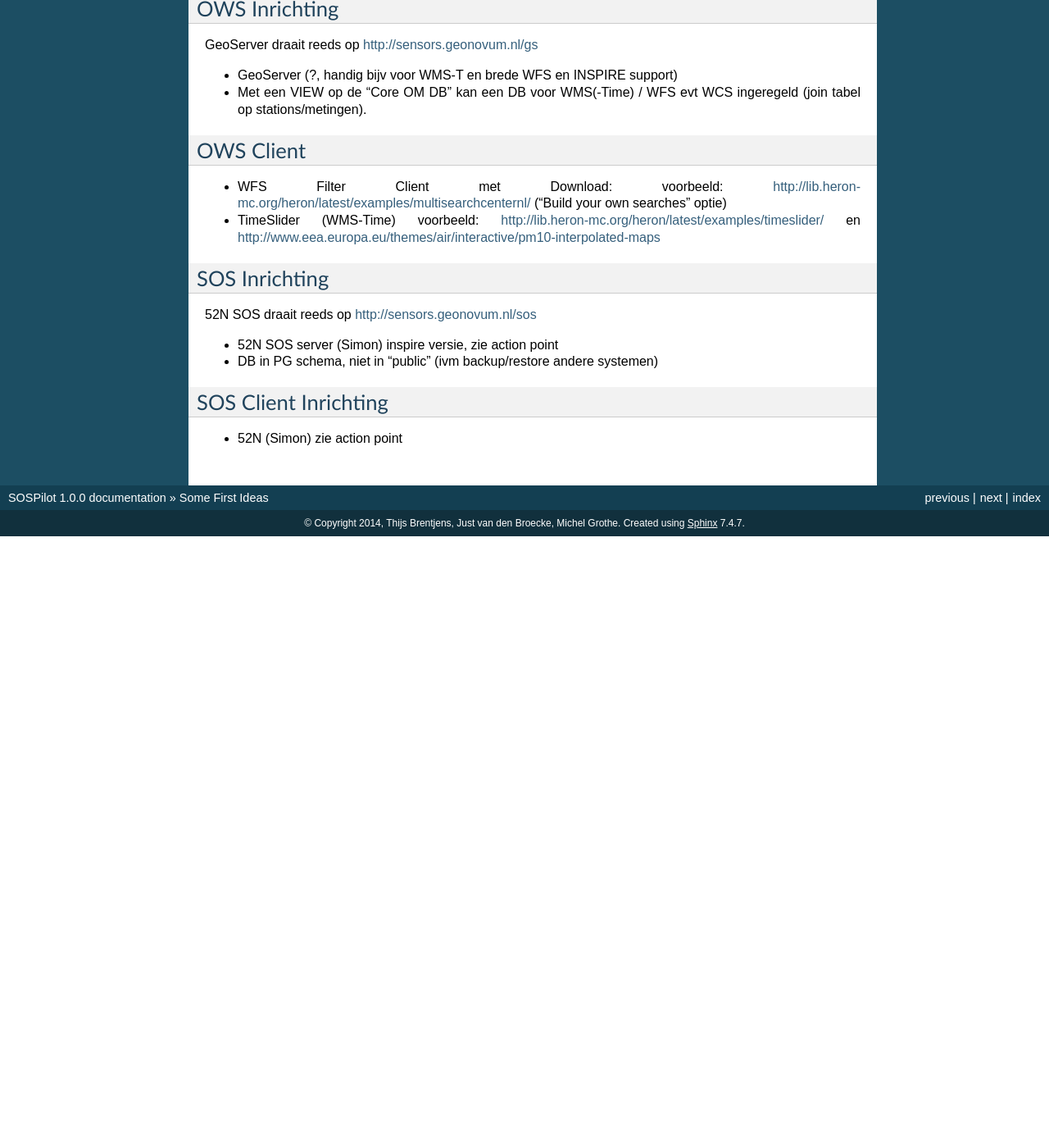
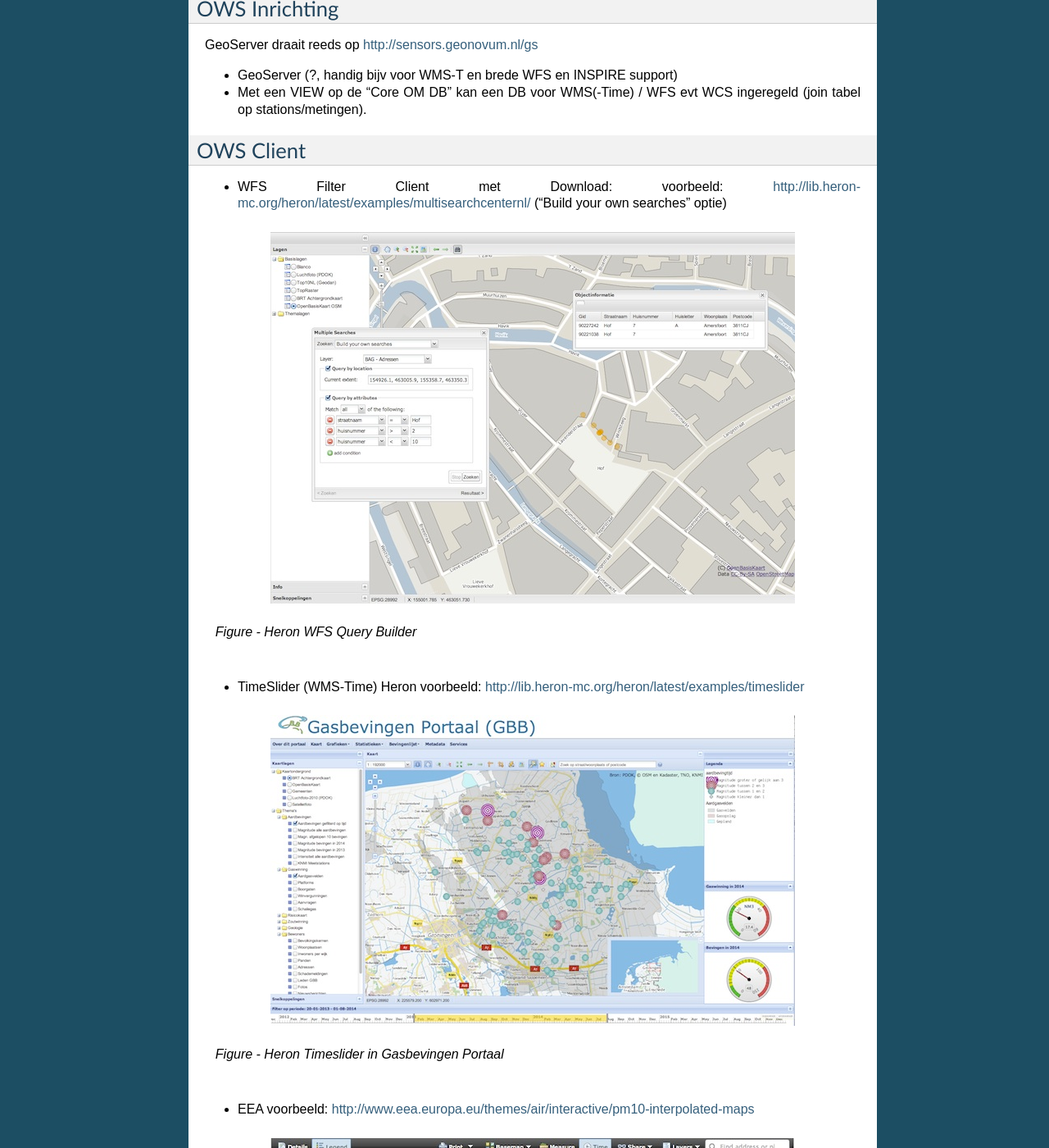
Before and after one commit to Geonovum/sospilot, a Sphinx documentation site: the page built from docs/ideas.rst, in a window 1280 px wide and 1400 px high, scrolled down 2172 px. Shown: the whole window at 82% size. Built offline with Sphinx 7.4.7, drawn with Linux system fonts in a browser that asks for light colours; before the commit the page ends 2826 px from its top, so only the background shows below that; some of the changed text lies outside the part shown.

Commit message:
some more figures with ideas docs

```diff
--- a/docs/ideas.rst
+++ b/docs/ideas.rst
@@ -83,7 +83,25 @@
 
 
 * WFS Filter Client met Download: voorbeeld: http://lib.heron-mc.org/heron/latest/examples/multisearchcenternl/ (“Build your own searches” optie)
-* TimeSlider (WMS-Time)  voorbeeld:  http://lib.heron-mc.org/heron/latest/examples/timeslider/ en http://www.eea.europa.eu/themes/air/interactive/pm10-interpolated-maps
+
+.. figure:: _static/heron-wfs-querybuilder.jpg
+   :align: center
+
+   *Figure - Heron WFS Query Builder*
+
+* TimeSlider (WMS-Time)  Heron voorbeeld:  http://lib.heron-mc.org/heron/latest/examples/timeslider
+
+.. figure:: _static/heron-timeslider-gasbevingen.jpg
+   :align: center
+
+   *Figure - Heron Timeslider in Gasbevingen Portaal*
+
+* EEA voorbeeld: http://www.eea.europa.eu/themes/air/interactive/pm10-interpolated-maps
+
+.. figure:: _static/eea-map-timeslider.jpg
+   :align: center
+
+   *Figure - eea.europa.eu pm10-interpolated-map*
 
 SOS Inrichting
 --------------
```
Also changed, not shown: docs/_static/eea-map-timeslider.jpg (added), docs/_static/heron-timeslider-gasbevingen.jpg (added), docs/_static/heron-wfs-querybuilder.jpg (added), docs/_static/lml-raw-file-record.jpg (added).
